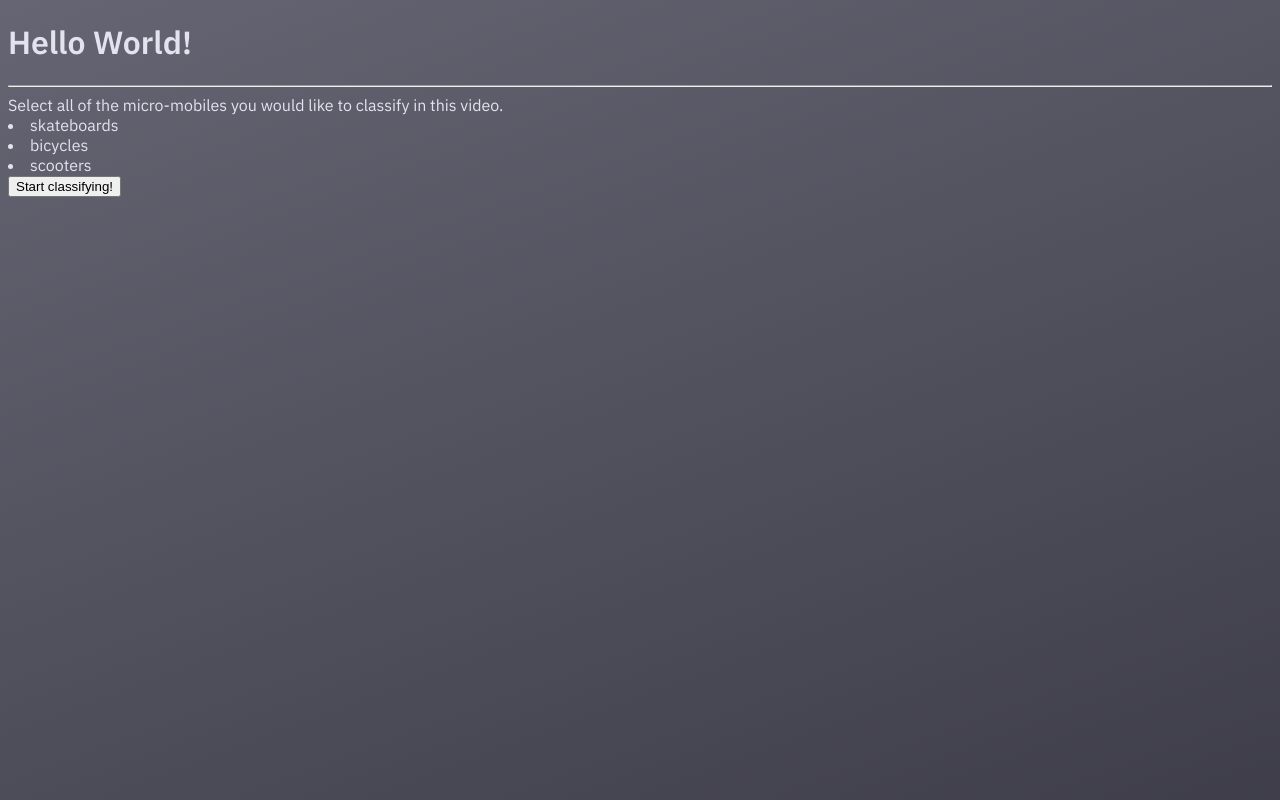
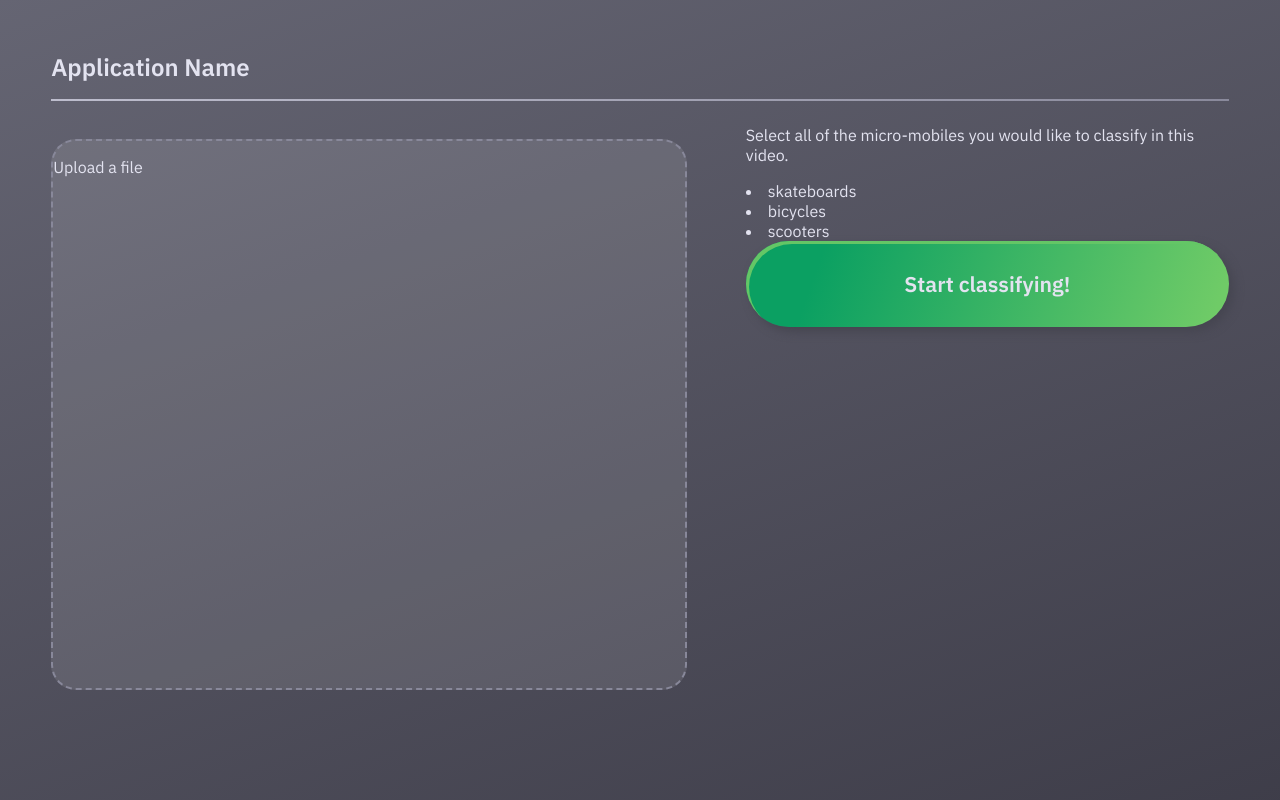
Before and after one commit to Capstone305/project-305, a Python web app: template src/templates/index.html in a window 1280 px wide. Run offline with Jinja, Linux system fonts and the light colour scheme; the template is opened without the code that fills it, so the values that code supplies are empty.

Commit message:
Added to basic CSS styling for main screen.

```diff
--- a/src/css/style.css
+++ b/src/css/style.css
@@ -4,12 +4,69 @@
 :root {
     --main-text: #E3E3F0;
     --sub-text: #CCCCEF;
+    --background-gradient: linear-gradient(159.66deg, #686876 -7.81%, #3C3B47 105.96%);
+    --divider-gradient: linear-gradient(90deg, #BFBFCF 0%, #88889A 100%);
+    --button-gradient: linear-gradient(109.55deg, #0BA062 15.64%, #6FCB67 96.21%);
 }
 
 html {
     height: 100%;
-    background: linear-gradient(159.66deg, #686876 -7.81%, #3C3B47 105.96%) no-repeat;
+    background: var(--background-gradient) no-repeat;
     background-size: cover;
     color: var(--main-text);
     font-family: 'IBM Plex Sans', sans-serif;
 }
+
+body {
+    height: 80%;
+    margin: 4%;
+}
+
+h1 {
+    font-weight: 600;
+    font-size: 18pt;
+}
+
+hr {
+    border-style: solid;
+    border-radius: 5px;
+    border-image: var(--divider-gradient) 30;
+}
+
+.flex-container {
+    display: flex;
+    height: 100%;
+    flex-direction: row;
+    justify-content: stretch;
+    align-items: stretch;
+}
+
+.drag-upload{
+    margin: 2.5% 5% 5% 0%;
+    flex-basis: 55%;
+    background-color: rgba(255, 255, 255, 0.1);
+    border: 2px dashed #88889A;
+    border-radius: 25px;
+}
+
+.options {
+    font-weight: 400;
+    font-size: 12pt;
+}
+
+#classify-button {
+    width: 100%;
+    height: 20%;
+    padding: 6%;
+
+    background: var(--button-gradient);
+    box-shadow: 5px 5px 10px #464651, inset 3px 3px 0px #64C666;
+
+    border-radius: 70px;
+    border-style: none;
+
+    color: var(--main-text);
+    font-family: 'IBM Plex Sans', sans-serif;
+    font-weight: 600;
+    font-size: 16pt;
+}
--- a/src/templates/index.html
+++ b/src/templates/index.html
@@ -7,17 +7,33 @@
     </head>
 
     <body>
-        <h1>Hello World!</h1>
+        <h1>Application Name</h1>
         <hr>
 
-        <span class="options">
-            Select all of the micro-mobiles you would like to classify in this video.
-            <li>skateboards</li>
-            <li>bicycles</li>
-            <li>scooters</li>
+        <div class="flex-container">
 
-            <button>Start classifying!</button>
-        </span>
+            <span class="drag-upload">
+                <div>
+                    <p>Upload a file</p>
+                    <!-- TODO: add upload icon -->
+                </div>
+            </span>
+
+            <span class="options">
+
+                <div class="flex-container-vertical">
+
+                    <p>Select all of the micro-mobiles you would like to classify in this video.</p>
+                    <li>skateboards</li>
+                    <li>bicycles</li>
+                    <li>scooters</li>
+
+                    <button id="classify-button">Start classifying!</button>
+
+                </div>
+            </span>
+
+        </div>
     </body>
 
 </html>
```
Also changed, not shown: src/img/dl-button.svg (added).
